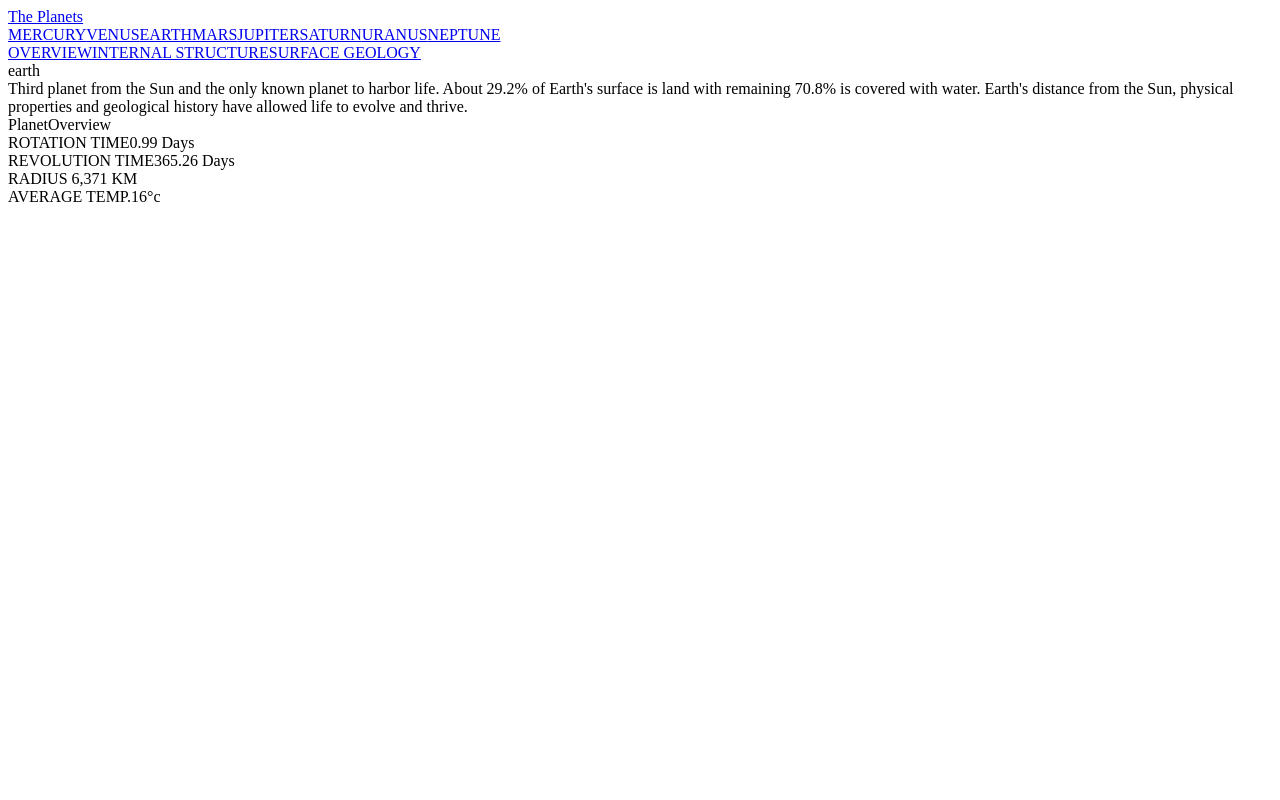
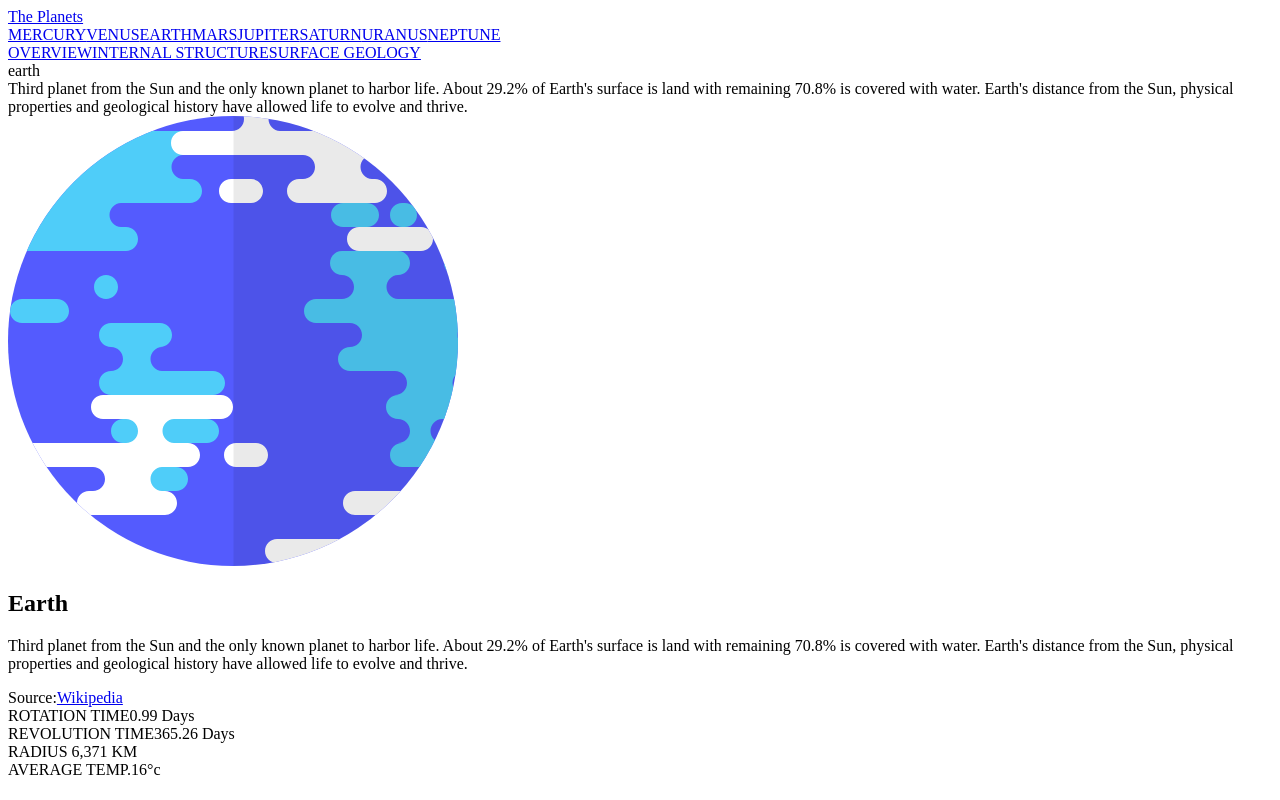
Before and after one commit to raulgaliciab/planets-fact-site, a React (Vite) app: page /earth/overview in a window 1280 px wide. Built offline with nearby package versions, Linux system fonts and the light colour scheme.

Commit message:
PlanetDisplay for subpage rendering

```diff
--- /dev/null
+++ b/src/components/PlanetDisplay.jsx
@@ -0,0 +1,18 @@
+export const PlanetDisplay = ({ img, title, content, source }) => {
+
+
+  return (
+    <>
+      <img
+        src={ img.replace("./", "/") }
+        alt={`${title} display`}
+      />
+      <h2>{ title }</h2>
+      <p>{ content }</p>
+      <div>
+        <span>Source:</span>
+        <a href={ source } >Wikipedia</a>
+      </div>
+    </>
+  )
+}
--- a/src/components/PlanetGeology.jsx
+++ b/src/components/PlanetGeology.jsx
@@ -1,5 +1,16 @@
+import { useOutletContext } from 'react-router';
+import { PlanetDisplay } from './PlanetDisplay';
+
 export const PlanetGeology = () => {
+
+  const planetData = useOutletContext();
+
   return (
-    <div>PlanetGeology</div>
+    <PlanetDisplay
+      img={ planetData.images.geology }
+      title={ planetData.name }
+      content={ planetData.geology.content }
+      source={ planetData.geology.source }
+    />
   )
 }
--- a/src/components/PlanetOverview.jsx
+++ b/src/components/PlanetOverview.jsx
@@ -1,5 +1,16 @@
+import { useOutletContext } from 'react-router';
+import { PlanetDisplay } from './PlanetDisplay';
+
 export const PlanetOverview = () => {
+
+  const planetData = useOutletContext();
+
   return (
-    <div>PlanetOverview</div>
+    <PlanetDisplay
+      img={ planetData.images.planet }
+      title={ planetData.name }
+      content={ planetData.overview.content }
+      source={ planetData.overview.source }
+    />
   )
 }
--- a/src/components/PlanetStructure.jsx
+++ b/src/components/PlanetStructure.jsx
@@ -1,5 +1,16 @@
+import { useOutletContext } from 'react-router';
+import { PlanetDisplay } from './PlanetDisplay';
+
 export const PlanetStructure = () => {
+
+  const planetData = useOutletContext();
+
   return (
-    <div>PlanetStructure</div>
+    <PlanetDisplay
+      img={ planetData.images.internal }
+      title={ planetData.name }
+      content={ planetData.structure.content }
+      source={ planetData.structure.source }
+    />
   )
 }
```
